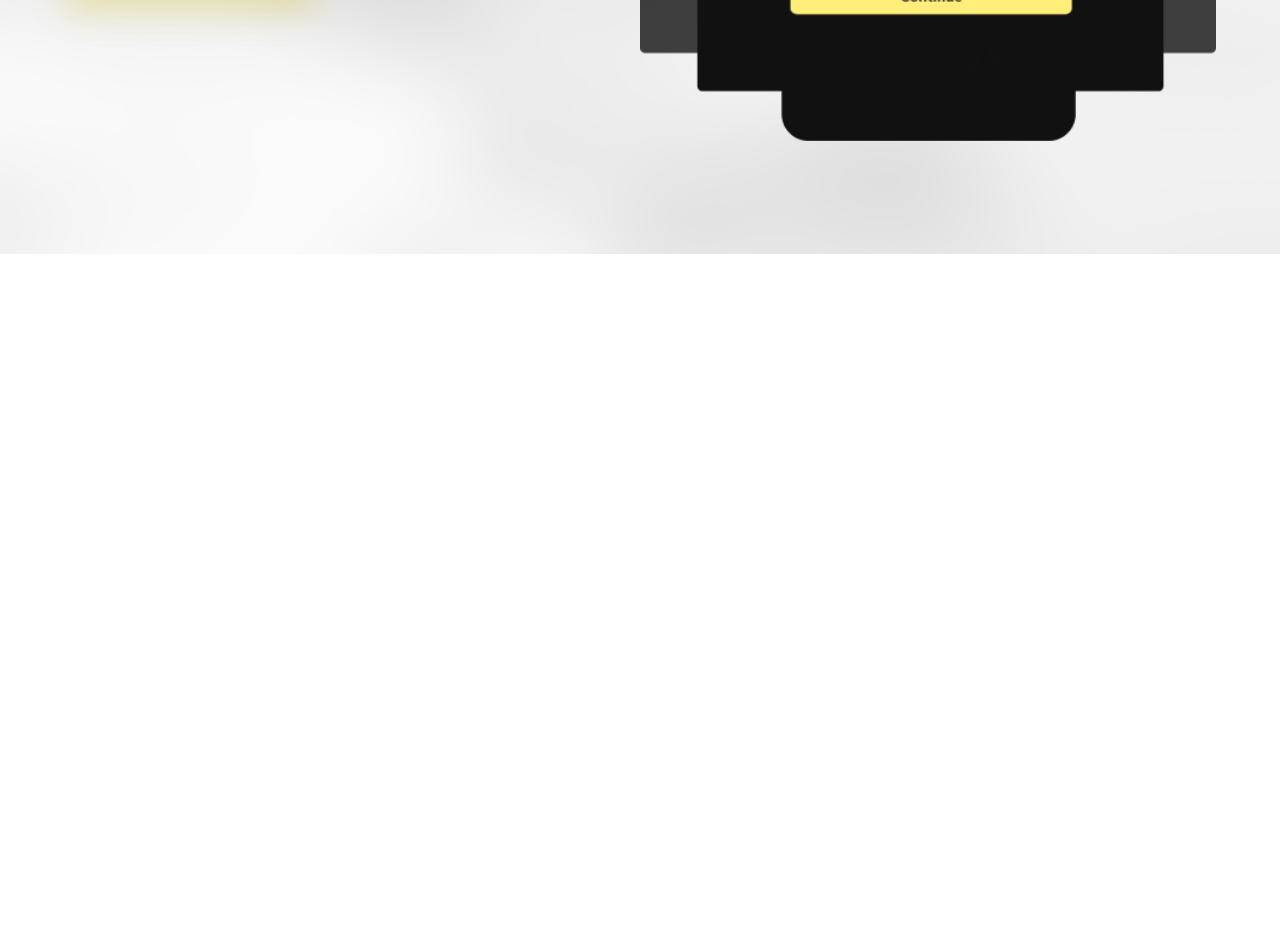
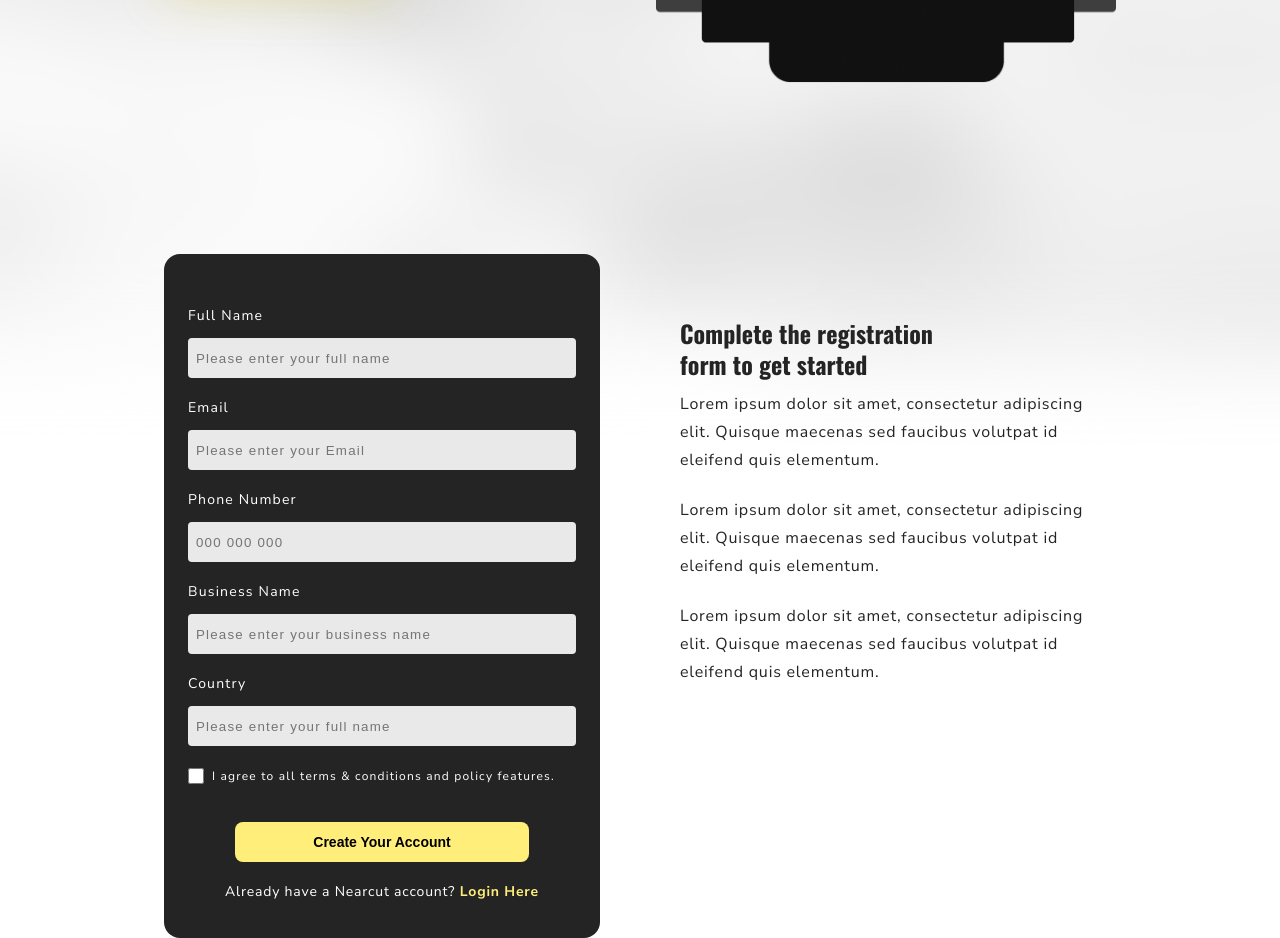
Before and after one commit to Gideonogunkola/Nearcut-Landing-Page, a plain HTML site: page index.html in a window 1280 px wide. Shown: the part 546-1484 px from the top of the page. Before the commit the page ends 800 px from the top, so only its background shows below. Drawn offline with nearby package versions, Linux system fonts and the light colour scheme.

Commit message:
registration section done

```diff
--- a/asset/style.css
+++ b/asset/style.css
@@ -2,34 +2,28 @@
 html {
   box-sizing: border-box;
 }
-
 * {
   margin: 0;
   padding: 0;
   border: 0;
 }
-
 *,
 *::before,
 *::after {
   box-sizing: inherit;
 }
-
 img,
 video {
   max-width: 100%;
 }
-
 img {
   border-style: none;
 }
-
 a,
 a:visited {
   color: inherit;
   text-decoration: none;
 }
-
 article,
 aside,
 footer,
@@ -39,79 +33,142 @@ section,
 main {
   display: block;
 }
+/* Resetting css ends*/
 
 /* genral style */
 .parent {
   background: url("/asset/images/bg.png") no-repeat;
   background-size: cover;
 }
-
 .container {
-  max-width: 1280px;
+  max-width: 952px;
   width: 90%;
   margin: auto;
 }
-
 .wrapper {
   display: grid;
   grid-template-columns: 1fr 1fr;
+  grid-gap: 2rem;
 }
-
 a {
   color: #242424;
 }
-
 button {
   text-transform: capitalize;
   background: #ffee7a;
-  padding: 18px 90px 18px 90px;
+  padding-left: 78px;
+  padding-right: 78px;
+  height: 40px;
+  font-size: 0.875rem;
   font-weight: 700;
-  border-radius: 10px;
+  border-radius: 0.5rem;
   cursor: pointer;
   outline: none;
   display: block;
   margin-top: 1.5rem;
 }
-
-#btn {
-  box-shadow: 0px 16px 32px 0px #d1b60040;
-}
+/* genral style ends*/
 
 /* typography */
 body {
   font-family: "Nunito Sans", sans-serif;
-  font-size: 1rem;
+  font-size: 16px;
   color: #242424;
 }
-
 h1,
 h2,
 h3 {
   font-family: "Oswald", sans-serif;
 }
-
 h2 {
-  font-size: 3rem;
-  line-height: 58px;
+  font-size: 2.5rem;
+  line-height: 3rem;
 }
-
+h3 {
+  font-size: 1.5rem;
+  line-height: 1.95rem;
+}
 p {
   line-height: 1.75rem;
-  letter-spacing: 0.075rem;
+  letter-spacing: 0.05rem;
 }
+/* typography ends*/
 
 /* specific style */
 .hero {
   height: 100vh;
   align-items: center;
 }
-
 .hero .copy p {
-  width: 80%;
   padding-top: 0.625rem;
 }
-
 .assets img {
   width: 100%;
   height: auto;
 }
+#form {
+  padding: 2rem 1.5rem;
+  background: #242424;
+  border-radius: 1rem;
+  font-size: 0.875rem;
+  display: flex;
+  flex-direction: column;
+  justify-content: center;
+  align-content: center;
+}
+#form > div {
+  margin-top: 1rem;
+  color: #fff;
+  line-height: 1.75rem;
+  letter-spacing: 0.075rem;
+}
+#form > div:nth-child(6) {
+  display: flex;
+  align-content: center;
+}
+#form > div:nth-child(6) > span {
+  padding-left: 0.5rem;
+  font-size: 0.75rem;
+}
+#form > div:nth-child(8),
+#form > div > button {
+  margin: 1rem auto 0 auto;
+}
+#form > div > p > span {
+  color: #ffee7a;
+  font-weight: 800;
+}
+input {
+  margin-top: 0.5rem;
+  width: 100%;
+  height: 2.5rem;
+  border-radius: 0.25rem;
+  padding: 0.5rem;
+  line-height: 1.75rem;
+  letter-spacing: 0.075rem;
+  background: #e9e9e9;
+}
+input[type="checkbox"] {
+  width: 16px;
+  height: 16px;
+  border-radius: 0.125px;
+  margin-top: auto;
+  margin-bottom: auto;
+  border-radius: 0.125rem;
+  outline: none;
+  transition-duration: 0.3s;
+  cursor: pointer;
+}
+#btn {
+  box-shadow: 0 1rem 3rem 0 #d1b60040;
+}
+.child {
+  grid-gap: 5rem;
+}
+.copy-text {
+  margin-top: 4em;
+}
+.copy-text > div {
+  margin-top: 0.6em;
+}
+/* specific style ends*/
--- a/index.html
+++ b/index.html
@@ -48,12 +48,96 @@
 
       <!-- registration-section -->
       <section class="registration">
-          <div class="container">
-              <div class="wrapper">
-                  <div class="form"></div>
-                  <div class="copy"></div>
+        <div class="container">
+          <div class="wrapper child">
+            <div class="form">
+              <form id="form">
+                <div>
+                  <label for="name">Full Name</label>
+                  <input
+                    type="text"
+                    placeholder="Please enter your full name"
+                    name="name"
+                    id=""
+                  />
+                </div>
+                <div>
+                  <label for="email">Email</label>
+                  <input
+                    type="email"
+                    placeholder="Please enter your Email"
+                    name="email"
+                    id=""
+                  />
+                </div>
+                <div>
+                  <label for="number">Phone Number</label>
+                  <input
+                    type="number"
+                    placeholder="000 000 000"
+                    name="number"
+                    id=""
+                  />
+                </div>
+                <div>
+                  <label for="Business">Business Name</label>
+                  <input
+                    type="text"
+                    placeholder="Please enter your business name"
+                    name="Business"
+                    id=""
+                  />
+                </div>
+                <div>
+                  <label for="name">Country</label>
+                  <input
+                    type="text"
+                    placeholder="Please enter your full name"
+                    name="name"
+                    id=""
+                  />
+                </div>
+                <div>
+                  <input type="checkbox" name="agree" id="" />
+                  <span>
+                    I agree to all terms & conditions and policy features.
+                  </span>
+                </div>
+                <div>
+                  <button class="btn-sec">Create your account</button>
+                </div>
+                <div>
+                    <p>Already have a Nearcut account? <span>Login Here</span> </p>
+                </div>
+              </form>
+            </div>
+            <div class="copy-text">
+              <h3>
+                Complete the registration <br />
+                form to get started
+              </h3>
+              <div class="paragraph">
+                <p>
+                  Lorem ipsum dolor sit amet, consectetur adipiscing elit.
+                  Quisque maecenas sed faucibus volutpat id eleifend quis
+                  elementum.
+                </p>
+                <br />
+                <p>
+                  Lorem ipsum dolor sit amet, consectetur adipiscing elit.
+                  Quisque maecenas sed faucibus volutpat id eleifend quis
+                  elementum.
+                </p>
+                <br />
+                <p>
+                  Lorem ipsum dolor sit amet, consectetur adipiscing elit.
+                  Quisque maecenas sed faucibus volutpat id eleifend quis
+                  elementum.
+                </p>
               </div>
+            </div>
           </div>
+        </div>
       </section>
     </main>
   </body>
```
